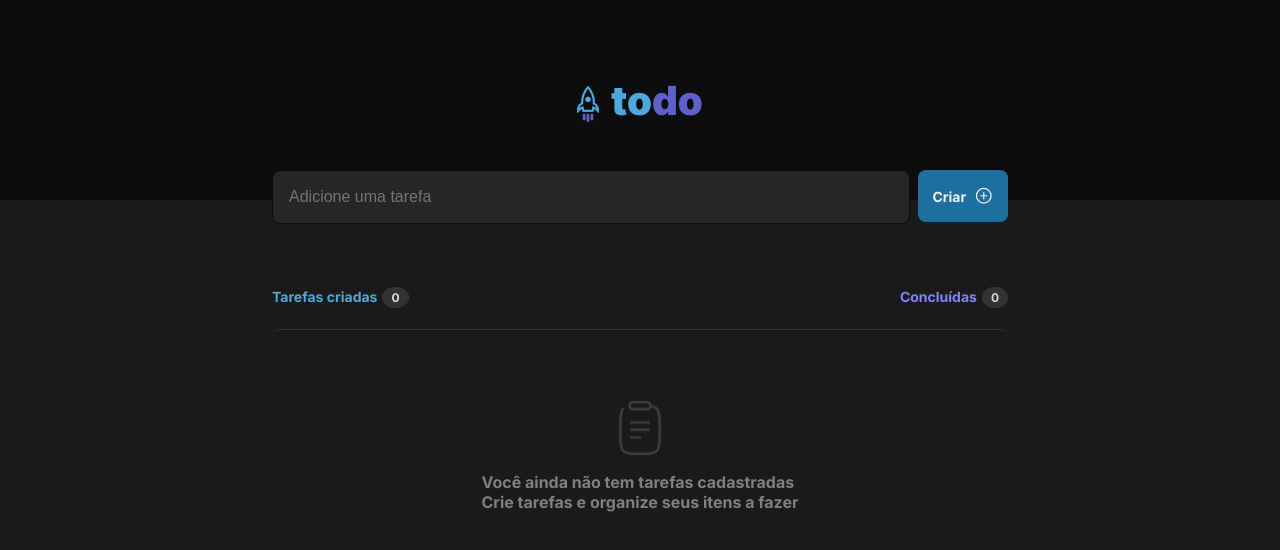
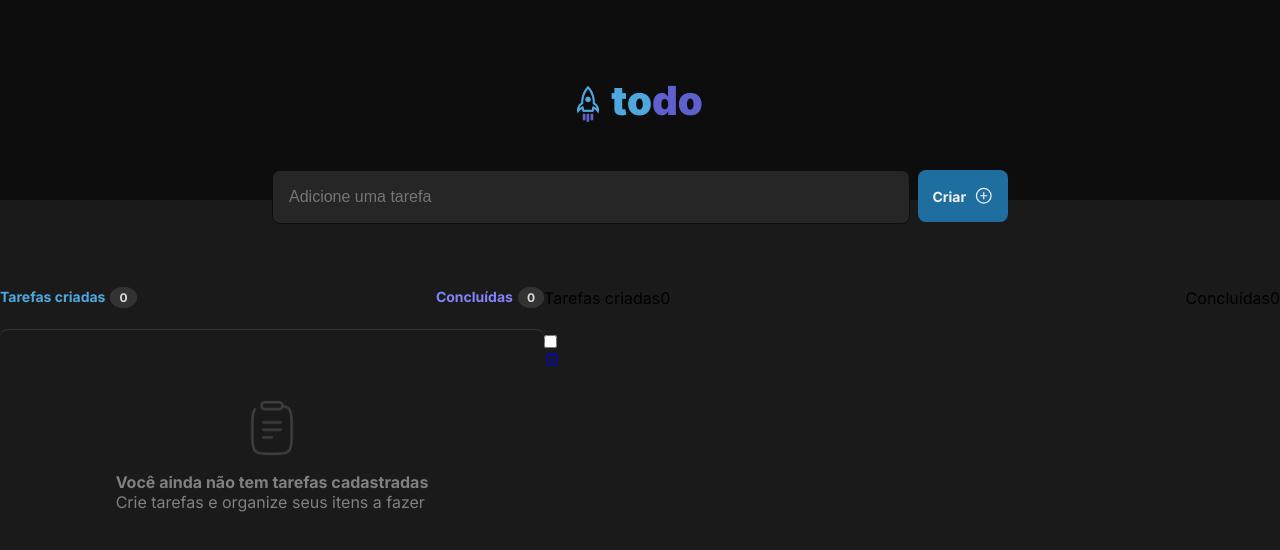
Before and after one commit to ManoelRodriguez/to-do-rocket, a React (Vite) app: page / in a window 1280 px wide. Shown: the top 550 px of the page. Built offline with nearby package versions, Linux system fonts and the light colour scheme.

Commit message:
Criando componente de tasks vazias

```diff
--- a/package.json
+++ b/package.json
@@ -12,7 +12,8 @@
   "dependencies": {
     "phosphor-react": "^1.4.1",
     "react": "^18.3.1",
-    "react-dom": "^18.3.1"
+    "react-dom": "^18.3.1",
+    "uuid": "^11.0.5"
   },
   "devDependencies": {
     "@eslint/js": "^9.17.0",
--- a/src/App.jsx
+++ b/src/App.jsx
@@ -1,8 +1,30 @@
 import { Header } from './components/Header'
 import { Input } from './components/Input'
+import { Tasks } from './components/Tasks'
+
 import "./global.css"
 import styles from './App.module.css'
-import { Tasks } from './components/Tasks'
+
+import { v4 as uuidv4 } from 'uuid'
+import { EmptyTaskList } from './components/EmptyTaskList'
+
+const tasks = [
+  {
+    id: uuidv4(),
+    title: 'Estudar ReactJs',
+    isComplete: true,
+  },
+  {
+    id: uuidv4(),
+    title: 'Estudar NextJs',
+    isComplete: false,
+  },
+  {
+    id: uuidv4(),
+    title: 'Ir para a academia',
+    isComplete: true,
+  }
+]
 
 function App() {
 
@@ -13,9 +35,10 @@ function App() {
         <Input />
       </div>
 
-      <div className={styles.tasks}>
+      <main className={styles.tasks}>
+        <EmptyTaskList />
         <Tasks />
-      </div>
+      </main>
     </div>
   )
 }
--- /dev/null
+++ b/src/components/EmptyTaskList.jsx
@@ -0,0 +1,23 @@
+import styles from './EmptyTaskList.module.css'
+import clipboard from '../assets/clipboard.png'
+
+export function EmptyTaskList() {
+    return (
+
+        <div className={styles.noTasks}>
+            <header className={styles.header}>
+                <p><span>Tarefas criadas</span><span className={styles.cont}>0</span></p>
+                <p className={styles.concluidas}>Concluídas<span className={styles.cont}>0</span></p>
+            </header>
+            <div className={styles.emptyList}>
+                <img src={clipboard} alt="Foto de uma lista de tarefas" />
+                <p>
+                    <span>
+                        Você ainda não tem tarefas cadastradas
+                    </span><br />
+                    Crie tarefas e organize seus itens a fazer
+                </p>
+            </div>
+        </div>
+    )
+}
--- /dev/null
+++ b/src/components/EmptyTaskList.module.css
@@ -0,0 +1,71 @@
+.noTasks {
+    width: 46rem;
+    height: 17.9375rem;
+
+    display: flex;
+    flex-direction: column;
+}
+
+.noTasks .cont {
+    margin-left: 5px;
+    border: 1px solid var(--gray-400);
+    border-radius: 100%;
+    background: var(--gray-400);
+    width: 250px;
+    height: 190px;
+    font-size: 12px;
+    padding: 2px 8px;
+    color: var(--gray-200);
+}
+
+.noTasks p {
+    color: var(--blue);
+    font-size: 14px;
+
+}
+
+.noTasks p span {
+    font-weight: bold;
+
+}
+
+.noTasks .concluidas {
+    font-weight: bold;
+    color: var(--purple);
+    font-size: 14px;
+}
+
+
+.emptyList {
+    border-top: 1px solid var(--gray-400);
+    border-radius: 8px;
+    padding-top: 4.375rem;
+
+    display: flex;
+    flex-direction: column;
+    align-items: center;
+    gap: 1rem;
+}
+
+.emptyList img {
+    height: 3.5rem;
+    width: 3.5rem;
+}
+
+.emptyList p {
+    font-size: 16px;
+    color: var(--gray-300);
+}
+
+.emptyList span {
+    font-size: 16px;
+    font-weight: bold;
+    color: var(--gray-300);
+}
+
+.header {
+    display: flex;
+    justify-content: space-between;
+    margin-bottom: 1.5rem;
+
+}
--- a/src/components/Tasks.jsx
+++ b/src/components/Tasks.jsx
@@ -1,21 +1,18 @@
 import styles from './Tasks.module.css'
 import clipboard from '../assets/clipboard.png'
+import { Trash } from 'phosphor-react'
 
-export function Tasks() {
+export function Tasks(props) {
     return (
         <div className={styles.tasks}>
             <header className={styles.header}>
                 <p>Tarefas criadas<span className={styles.cont}>0</span></p>
                 <p className={styles.concluidas}>Concluídas<span className={styles.cont}>0</span></p>
             </header>
-            <div className={styles.taskList}>
-                <img src={clipboard} alt="Foto de uma lista de tarefas" />
-                <p>
-                    <span>
-                        Você ainda não tem tarefas cadastradas
-                    </span><br />
-                    Crie tarefas e organize seus itens a fazer
-                </p>
+            <div className={styles.task}>
+                <input type="checkbox" id="task1" />
+                <p>{props.title}</p>
+                <a href="#"><Trash /></a>
             </div>
         </div>
     )
--- a/src/components/Tasks.module.css
+++ b/src/components/Tasks.module.css
@@ -1,4 +1,4 @@
-.tasks {
+.noTasks {
     width: 46rem;
     height: 17.9375rem;
 
@@ -6,20 +6,20 @@
     flex-direction: column;
 }
 
-.tasks p {
+.noTasks p {
     font-weight: bold;
     color: var(--blue);
     font-size: 14px;
 
 }
 
-.tasks .concluidas {
+.noTasks .concluidas {
     font-weight: bold;
     color: var(--purple);
     font-size: 14px;
 }
 
-.tasks .cont {
+.noTasks .cont {
     margin-left: 5px;
     border: 1px solid var(--gray-400);
     border-radius: 100%;
@@ -38,29 +38,7 @@
 
 }
 
-.taskList {
-    border-top: 1px solid var(--gray-400);
-    border-radius: 8px;
-    padding-top: 4.375rem;
-
-    display: flex;
-    flex-direction: column;
-    align-items: center;
-    gap: 1rem;
+.task {
+    width: 46rem;
+    height: 4.5rem;
 }
-
-.taskList img {
-    height: 3.5rem;
-    width: 3.5rem;
-}
-
-.taskList p {
-    font-size: 16px;
-    color: var(--gray-300);
-}
-
-.taskList span {
-    font-size: 16px;
-    font-weight: bold;
-    color: var(--gray-300);
-}
```
Also changed, not shown: 1 other file (tests, documents, lock files or other folders).
